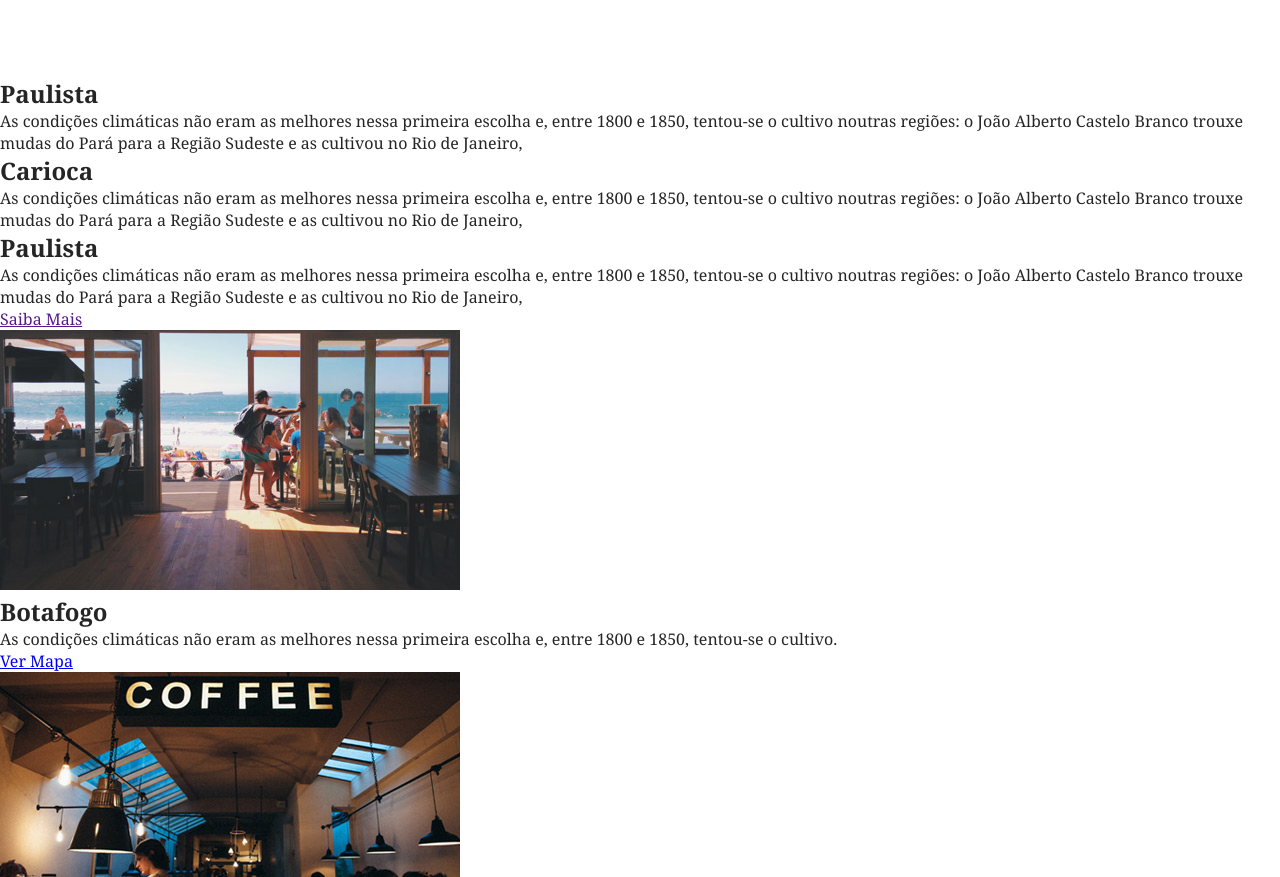
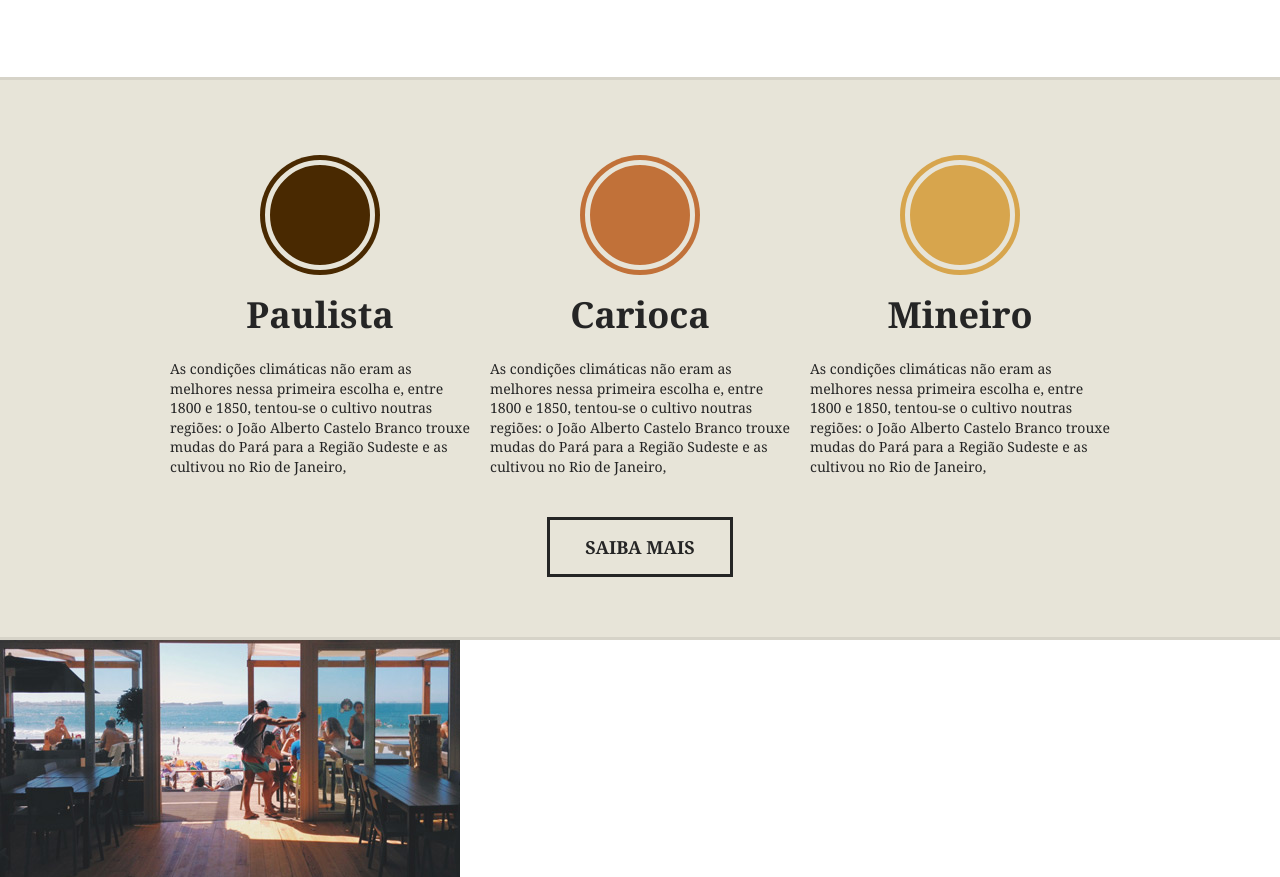
Before and after one commit to fernandoschuab/CursoOrigamid----CSS-avancado-posicionamento, a plain HTML site: page Projeto - Brafé/index.html in a window 1280 px wide. Shown: the part 1214-2091 px from the top of the page. Drawn offline with Linux system fonts and the light colour scheme.

Commit message:
produtos

```diff
--- a/Projeto - Brafé/css/style.css
+++ b/Projeto - Brafé/css/style.css
@@ -103,7 +103,6 @@ a.menu-logo {
   float: left;
   margin: 0 10px;
 }
-
 .sobre-item img{
   display: block;
   max-width: 100%;
@@ -131,4 +130,82 @@ font-style: italic;
 text-align: center;
 margin: 20px auto;
 max-width: 460px;
+
 }
+
+/* Produtos */.produtos {
+	background: #e7e4d8;
+	padding: 60px 0;
+	border-top: 3px solid #d6d3c8;
+	border-bottom: 3px solid #d6d3c8;
+}
+
+.produtos-container {
+	max-width: 960px;
+	margin: 0 auto;
+}
+
+.produtos-container::before, .produtos-container::after {
+	content: '';
+	display: table;
+	clear: both;
+}
+
+.produtos-item {
+	width: 300px;
+	float: left;
+	margin: 0 10px 20px 10px;
+}
+
+.produtos-item h2 {
+	text-align: center;
+	font-size: 2.25em;
+	margin-bottom: 20px;
+}
+
+.produtos-item h2::before {
+	content: '';
+	display: block;
+	width: 100px;
+	height: 100px;
+	background: currentColor;
+	border-radius: 50%;
+	margin: 20px auto;
+	border: 5px solid #e7e4d8;
+	box-shadow: 0 0 0 5px currentColor;
+}
+
+h2.produtos-paulista::before {
+	color: #492901;
+}
+
+h2.produtos-carioca::before {
+	color: #c17139;
+}
+
+h2.produtos-mineiro::before {
+	color: #d7a54d;
+}
+
+.produtos-item p {
+	font-size: 0.875em;
+	line-height: 1.4em;
+}
+
+.produtos-btn {
+	width: 180px;
+	border: 3px solid #252525;
+	color: #252525;
+	text-decoration: none;
+	display: block;
+	margin: 20px auto 0 auto;
+	text-align: center;
+	font-size: 1.125em;
+	font-weight: bold;
+	text-transform: uppercase;
+	padding: 15px 0;
+}
+
+/* .produtos-btn:hover{
+  color: #c17139;
+} */
--- a/Projeto - Brafé/index.html
+++ b/Projeto - Brafé/index.html
@@ -46,30 +46,30 @@
             140 mg para cada 207 ml dependendo do método de preparação.</p>
     </section>
 
-    <section>
-        <div>
-            <div>
-                <h2>Paulista</h2>
+    <section class="produtos">
+        <div class="produtos-container">
+            <div class="produtos-item">
+                <h2 class="produtos-paulista">Paulista</h2>
                 <p>As condições climáticas não eram as melhores nessa primeira escolha e, entre 1800 e 1850, tentou-se o
                     cultivo noutras regiões: o João Alberto Castelo Branco trouxe mudas do Pará para a Região Sudeste e
                     as cultivou no Rio de Janeiro,</p>
             </div>
 
-            <div>
-                <h2>Carioca</h2>
+            <div class="produtos-item">
+                <h2 class="produtos-carioca">Carioca</h2>
                 <p>As condições climáticas não eram as melhores nessa primeira escolha e, entre 1800 e 1850, tentou-se o
                     cultivo noutras regiões: o João Alberto Castelo Branco trouxe mudas do Pará para a Região Sudeste e
                     as cultivou no Rio de Janeiro,</p>
             </div>
 
-            <div>
-                <h2>Paulista</h2>
+            <div class="produtos-item">
+                <h2 class="produtos-mineiro">Mineiro</h2>
                 <p>As condições climáticas não eram as melhores nessa primeira escolha e, entre 1800 e 1850, tentou-se o
                     cultivo noutras regiões: o João Alberto Castelo Branco trouxe mudas do Pará para a Região Sudeste e
                     as cultivou no Rio de Janeiro,</p>
             </div>
         </div>
-        <a href="">Saiba Mais</a>
+        <a href="" class="produtos-btn">Saiba Mais</a>
     </section>
 
     <section>
```
